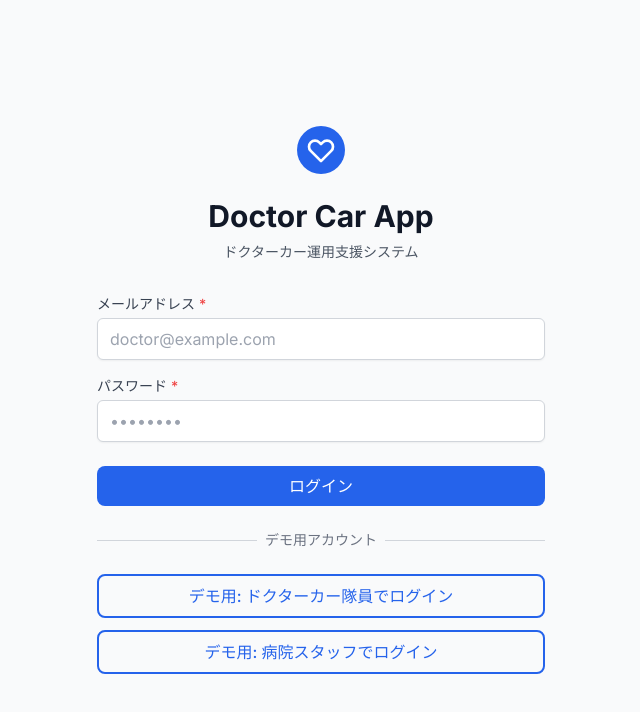
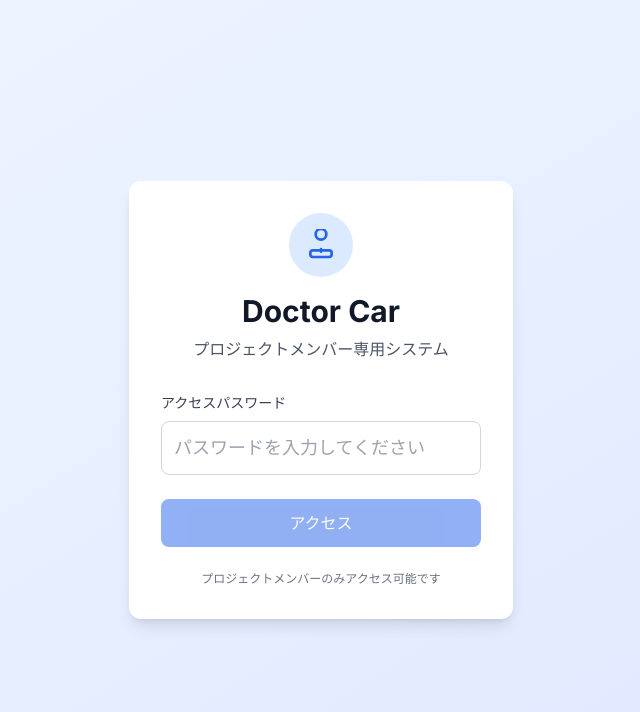
Before and after one commit to kaz-kobayashi/doctorcar-app, a React (Vite) app: page /cases in a window 1280 px wide. Before the commit this address led to /login. Shown: the top 712 px of the page, without its empty margins (319-959 px from the left). Built offline with nearby package versions, Linux system fonts and the light colour scheme; no server answers.

Commit message:
Add project password authentication for member-only access

```diff
--- a/src/App.tsx
+++ b/src/App.tsx
@@ -1,7 +1,8 @@
-import { useEffect } from 'react';
+import { useEffect, useState } from 'react';
 import { BrowserRouter, Routes, Route, Navigate } from 'react-router-dom';
 import { useStoreInitialization } from '@/stores';
-import { ProtectedRoute } from '@/components/auth';
+import { useProjectAuthStore } from '@/stores/projectAuthStore';
+import { ProtectedRoute, ProjectAuth } from '@/components/auth';
 import { ErrorBoundary } from '@/components/common';
 import { LoginPage } from '@/pages/LoginPage';
 
@@ -31,6 +32,8 @@ const UnauthorizedPage = () => (
 
 function App() {
   const { initialize } = useStoreInitialization();
+  const { isAuthenticated, checkAuth, authenticate } = useProjectAuthStore();
+  const [isChecking, setIsChecking] = useState(true);
 
   useEffect(() => {
     console.log('App: initializing stores');
@@ -43,8 +46,31 @@ function App() {
     }
   }, []); // 依存配列を空にして一度だけ実行
 
+  // 初回ロード時にプロジェクト認証状態をチェック
+  useEffect(() => {
+    checkAuth();
+    setIsChecking(false);
+  }, [checkAuth]);
+
   // GitHub Pages用のbasename設定
   const basename = process.env.NODE_ENV === 'production' ? '/doctorcar-app' : '';
+
+  // プロジェクト認証チェック中の表示
+  if (isChecking) {
+    return (
+      <div className="min-h-screen flex items-center justify-center bg-gray-50">
+        <div className="text-center">
+          <div className="animate-spin rounded-full h-12 w-12 border-b-2 border-blue-600 mx-auto mb-4"></div>
+          <p className="text-gray-600">システムを読み込み中...</p>
+        </div>
+      </div>
+    );
+  }
+
+  // プロジェクト認証が必要
+  if (!isAuthenticated) {
+    return <ProjectAuth onAuthenticated={authenticate} />;
+  }
 
   return (
     <ErrorBoundary>
--- /dev/null
+++ b/src/components/auth/ProjectAuth.tsx
@@ -0,0 +1,105 @@
+import React, { useState } from 'react';
+
+interface ProjectAuthProps {
+  onAuthenticated: () => void;
+}
+
+export const ProjectAuth: React.FC<ProjectAuthProps> = ({ onAuthenticated }) => {
+  const [password, setPassword] = useState('');
+  const [error, setError] = useState('');
+  const [loading, setLoading] = useState(false);
+
+  // プロジェクト専用パスワード（実際のプロジェクトではより安全な方法を使用）
+  const PROJECT_PASSWORD = 'doctorcar2024';
+
+  const handleSubmit = async (e: React.FormEvent) => {
+    e.preventDefault();
+    setLoading(true);
+    setError('');
+
+    // パスワード検証（簡単な遅延を追加してより自然に）
+    await new Promise(resolve => setTimeout(resolve, 500));
+
+    if (password === PROJECT_PASSWORD) {
+      // 認証成功
+      localStorage.setItem('doctorcar_project_auth', 'true');
+      onAuthenticated();
+    } else {
+      setError('パスワードが正しくありません');
+    }
+
+    setLoading(false);
+  };
+
+  return (
+    <div className="min-h-screen flex items-center justify-center bg-gradient-to-br from-blue-50 to-indigo-100">
+      <div className="max-w-md w-full space-y-8 p-8">
+        <div className="bg-white rounded-xl shadow-lg p-8">
+          <div className="text-center mb-8">
+            <div className="mx-auto h-16 w-16 bg-blue-100 rounded-full flex items-center justify-center mb-4">
+              <svg className="h-8 w-8 text-blue-600" fill="none" stroke="currentColor" viewBox="0 0 24 24">
+                <path strokeLinecap="round" strokeLinejoin="round" strokeWidth="2" d="M12 15v2m-6 4h12a2 2 0 002-2v-1a2 2 0 00-2-2H6a2 2 0 00-2 2v1a2 2 0 002 2zM12 8a4 4 0 110-8 4 4 0 010 8z" />
+              </svg>
+            </div>
+            <h2 className="text-3xl font-bold text-gray-900">Doctor Car</h2>
+            <p className="mt-2 text-gray-600">プロジェクトメンバー専用システム</p>
+          </div>
+
+          <form onSubmit={handleSubmit} className="space-y-6">
+            <div>
+              <label htmlFor="password" className="block text-sm font-medium text-gray-700 mb-2">
+                アクセスパスワード
+              </label>
+              <input
+                id="password"
+                name="password"
+                type="password"
+                required
+                value={password}
+                onChange={(e) => setPassword(e.target.value)}
+                className="w-full px-3 py-3 border border-gray-300 rounded-lg focus:ring-2 focus:ring-blue-500 focus:border-blue-500 text-lg"
+                placeholder="パスワードを入力してください"
+                disabled={loading}
+              />
+            </div>
+
+            {error && (
+              <div className="bg-red-50 border border-red-200 rounded-lg p-3">
+                <div className="flex">
+                  <svg className="h-5 w-5 text-red-400" fill="none" stroke="currentColor" viewBox="0 0 24 24">
+                    <path strokeLinecap="round" strokeLinejoin="round" strokeWidth="2" d="M12 8v4m0 4h.01M21 12a9 9 0 11-18 0 9 9 0 0118 0z" />
+                  </svg>
+                  <span className="ml-2 text-sm text-red-700">{error}</span>
+                </div>
+              </div>
+            )}
+
+            <button
+              type="submit"
+              disabled={loading || !password.trim()}
+              className="w-full py-3 px-4 bg-blue-600 text-white font-medium rounded-lg hover:bg-blue-700 focus:ring-2 focus:ring-blue-500 focus:ring-offset-2 disabled:opacity-50 disabled:cursor-not-allowed transition-colors"
+            >
+              {loading ? (
+                <div className="flex items-center justify-center">
+                  <svg className="animate-spin -ml-1 mr-3 h-5 w-5 text-white" fill="none" viewBox="0 0 24 24">
+                    <circle className="opacity-25" cx="12" cy="12" r="10" stroke="currentColor" strokeWidth="4" />
+                    <path className="opacity-75" fill="currentColor" d="m4 12a8 8 0 018-8V0C5.373 0 0 5.373 0 12h4zm2 5.291A7.962 7.962 0 014 12H0c0 3.042 1.135 5.824 3 7.938l3-2.647z" />
+                  </svg>
+                  認証中...
+                </div>
+              ) : (
+                'アクセス'
+              )}
+            </button>
+          </form>
+
+          <div className="mt-6 text-center">
+            <p className="text-xs text-gray-500">
+              プロジェクトメンバーのみアクセス可能です
+            </p>
+          </div>
+        </div>
+      </div>
+    </div>
+  );
+};
--- a/src/components/auth/index.ts
+++ b/src/components/auth/index.ts
@@ -1 +1,2 @@
 export { ProtectedRoute } from './ProtectedRoute';
+export { ProjectAuth } from './ProjectAuth';
--- a/src/pages/CaseListPage.tsx
+++ b/src/pages/CaseListPage.tsx
@@ -1,6 +1,7 @@
 import React, { useEffect } from 'react';
 import { Link } from 'react-router-dom';
 import { useCaseStore, useAuthStore } from '@/stores';
+import { useProjectAuthStore } from '@/stores/projectAuthStore';
 import { Button, LoadingSpinner } from '@/components/common';
 import { CASE_STATUS } from '@/constants';
 
@@ -58,6 +59,7 @@ const getStatusBadge = (status: string) => {
 export const CaseListPage: React.FC = () => {
   const { cases, loading, error, loadCases } = useCaseStore();
   const { userInfo, logout } = useAuthStore();
+  const { logout: projectLogout } = useProjectAuthStore();
 
   useEffect(() => {
     loadCases();
@@ -65,6 +67,12 @@ export const CaseListPage: React.FC = () => {
 
   const handleLogout = async () => {
     await logout();
+  };
+
+  const handleProjectLogout = () => {
+    projectLogout();
+    // ページをリロードして認証画面に戻る
+    window.location.reload();
   };
 
   return (
@@ -89,6 +97,9 @@ export const CaseListPage: React.FC = () => {
               </div>
               <Button variant="outline" size="sm" onClick={handleLogout}>
                 ログアウト
+              </Button>
+              <Button variant="outline" size="sm" onClick={handleProjectLogout} className="text-red-600 border-red-300 hover:bg-red-50">
+                システム終了
               </Button>
             </div>
           </div>
--- /dev/null
+++ b/src/stores/projectAuthStore.ts
@@ -0,0 +1,28 @@
+import { create } from 'zustand';
+
+interface ProjectAuthState {
+  isAuthenticated: boolean;
+  checkAuth: () => boolean;
+  authenticate: () => void;
+  logout: () => void;
+}
+
+export const useProjectAuthStore = create<ProjectAuthState>((set) => ({
+  isAuthenticated: false,
+
+  checkAuth: () => {
+    const isAuthed = localStorage.getItem('doctorcar_project_auth') === 'true';
+    set({ isAuthenticated: isAuthed });
+    return isAuthed;
+  },
+
+  authenticate: () => {
+    localStorage.setItem('doctorcar_project_auth', 'true');
+    set({ isAuthenticated: true });
+  },
+
+  logout: () => {
+    localStorage.removeItem('doctorcar_project_auth');
+    set({ isAuthenticated: false });
+  },
+}));
```
Also changed, not shown: 19 other files (tests, documents, lock files or other folders).
